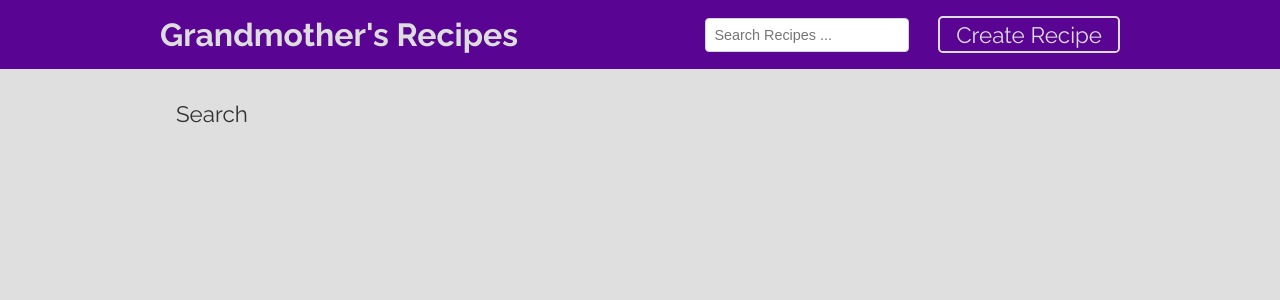
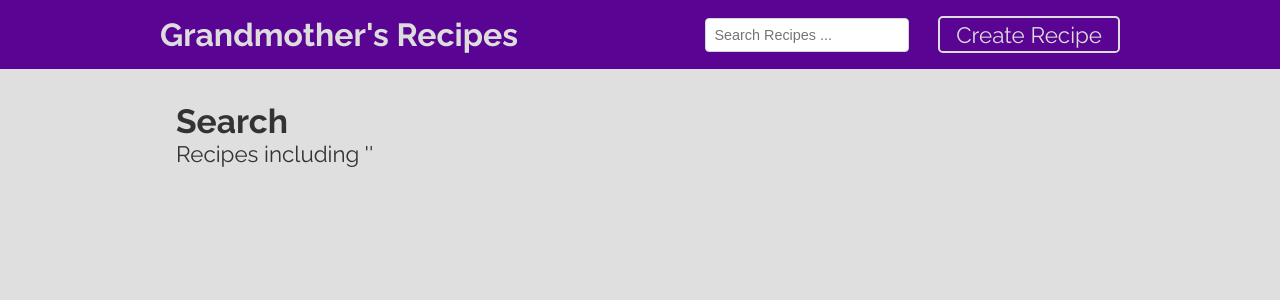
Before and after one commit to codehvila/Recetas, a React (Create React App) app: page /search in a window 1280 px wide. Shown: the top 300 px of the page. Built offline with nearby package versions, Linux system fonts and the light colour scheme; data requests are answered from the project's data file.

Commit message:
Create the result Search page

```diff
--- a/src/pages/search/Search.js
+++ b/src/pages/search/Search.js
@@ -1,5 +1,25 @@
+import { useSearchParams } from "react-router-dom";
+
 import styles from "./Search.module.css";
 
+import useFetch from "../../hooks/useFetch";
+
+import RecipeList from "../../components/RecipeList";
+
 export default function Search() {
-  return <div className={styles.Search}>Search</div>;
+  const [searchParams] = useSearchParams();
+  const query = searchParams.get("q");
+  const url = "http://localhost:3005/recipes?q=" + query;
+
+  const { data: recipes, isPending, error } = useFetch(url);
+
+  return (
+    <div className={styles.Search}>
+      <h2>Search</h2>
+      <p>Recipes including '{searchParams.get("q")}'</p>
+      {error && <p className={styles.error}>{error}</p>}
+      {isPending && <p className={styles.spinner}>Loadding Recipes...</p>}
+      {recipes && <RecipeList data={recipes} />}
+    </div>
+  );
 }
```
